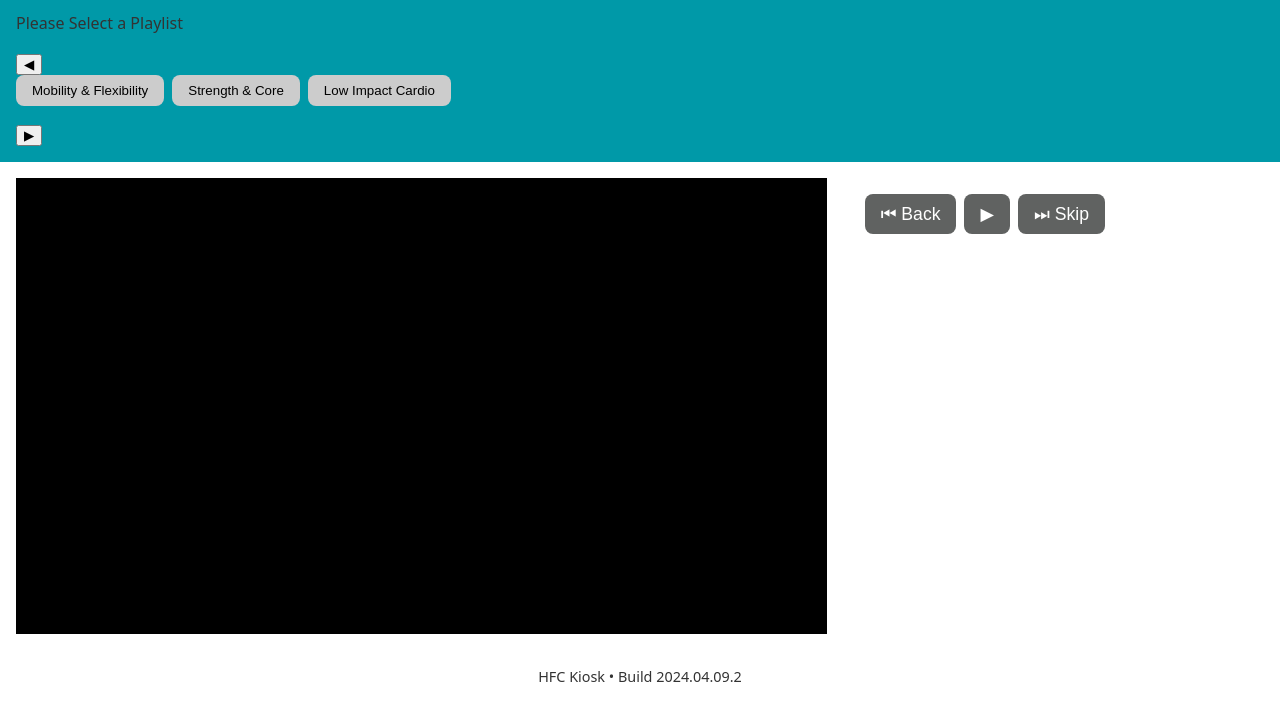
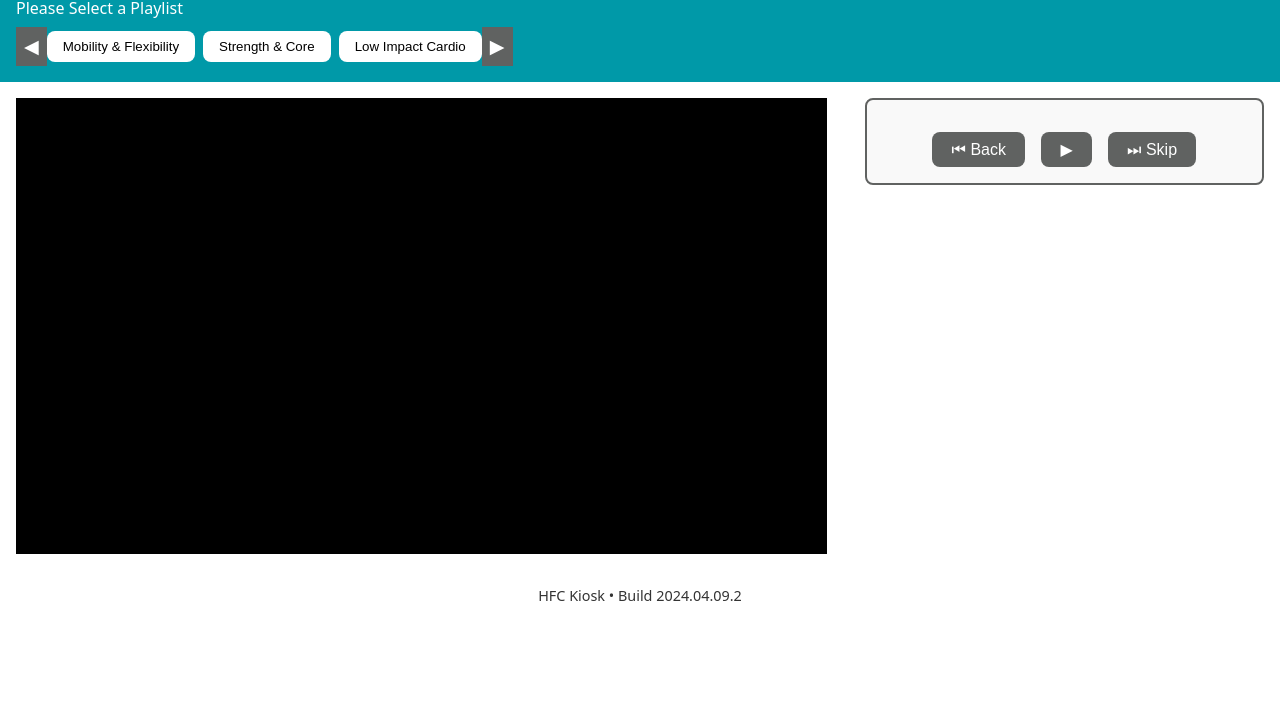
Before and after one commit to wpddputziger/hfckiosk, a plain HTML site: page index.html in a window 1280 px wide. Shown: the part 72-800 px from the top of the page. Drawn offline with Linux system fonts and the light colour scheme; no server answers.

Commit message:
Update style.css

```diff
--- a/css/style.css
+++ b/css/style.css
@@ -1,5 +1,3 @@
-/* style.css */
-
 :root {
   --teal: #0099A8;
   --green: #789904;
@@ -12,29 +10,67 @@
 body {
   font-family: system-ui, sans-serif;
   margin: 0;
-  padding: 0;
   background: var(--white);
   color: #333;
-  font-size: 16px;
-  line-height: 1.5;
 }
 
 header {
   background: var(--teal);
   padding: 1rem;
-  text-align: left;
+  display: flex;
+  flex-direction: column;
+  align-items: flex-start;
+  gap: 0.5rem;
 }
 
 .logo {
   max-width: 200px;
-  height: auto;
+}
+
+.playlist-label {
+  color: white;
+  font-size: 1rem;
+  margin: 0 0 0.5rem 0;
+}
+
+.playlist-scroll-container {
+  display: flex;
+  align-items: center;
+  overflow: hidden;
+  width: 100%;
+}
+
+.playlist-buttons {
+  display: flex;
+  overflow-x: auto;
+  scroll-behavior: smooth;
+  gap: 0.5rem;
+  flex: 1;
+}
+
+.scroll-arrow {
+  background: var(--gray-bg);
+  color: white;
+  border: none;
+  padding: 0.5rem;
+  font-size: 1.2rem;
+  cursor: pointer;
+}
+
+.playlist-buttons button {
+  background: #fff;
+  border: none;
+  padding: 0.5rem 1rem;
+  border-radius: 0.5rem;
+  cursor: pointer;
+  white-space: nowrap;
 }
 
 main {
   display: flex;
   flex-direction: column;
+  gap: 1rem;
   padding: 1rem;
-  gap: 1rem;
 }
 
 .left-panel {
@@ -51,38 +87,11 @@ main {
   background: #000;
 }
 
-/* MOVED: utility buttons go under playlist list */
-.utility-buttons {
-  margin-top: 1rem;
-  display: flex;
-  gap: 0.5rem;
-  flex-wrap: wrap;
-  justify-content: flex-start;
-}
-
-.utility-buttons button {
-  padding: 0.6rem 1rem;
-  font-size: 1rem;
-  background: var(--gray-bg);
-  color: white;
-  border: none;
+.playlist-box {
+  border: 2px solid var(--gray-bg);
   border-radius: 0.5rem;
-  cursor: pointer;
-}
-
-#playlist-selector {
-  display: flex;
-  gap: 0.5rem;
-  flex-wrap: wrap;
-  margin-bottom: 1rem;
-}
-
-#playlist-selector button {
-  background: #ccc;
-  border: none;
-  padding: 0.5rem 1rem;
-  border-radius: 0.5rem;
-  cursor: pointer;
+  padding: 1rem;
+  background: #f9f9f9;
 }
 
 #video-list {
@@ -93,20 +102,35 @@ main {
 
 #video-list li {
   padding: 0.5rem;
-  border-bottom: 1px solid #eee;
+  border-bottom: 1px solid #ddd;
   cursor: pointer;
 }
 
 #video-list li:hover {
-  background: #f5f5f5;
+  background: #eee;
 }
 
-/* Font size toggle class */
+.utility-buttons {
+  margin-top: 1rem;
+  display: flex;
+  gap: 1rem;
+  justify-content: center;
+}
+
+.utility-buttons button {
+  padding: 0.5rem 1.2rem;
+  font-size: 1rem;
+  background: var(--gray-bg);
+  color: white;
+  border: none;
+  border-radius: 0.5rem;
+  cursor: pointer;
+}
+
 .large-font {
   font-size: 20px;
 }
 
-/* Larger screens (iPad landscape / TV display) */
 @media (min-width: 768px) {
   main {
     flex-direction: row;
@@ -120,12 +144,4 @@ main {
   .right-panel {
     width: 32%;
   }
-
-  #video-list li {
-    font-size: 1.1rem;
-  }
-
-  .utility-buttons button {
-    font-size: 1.1rem;
-  }
 }
```
